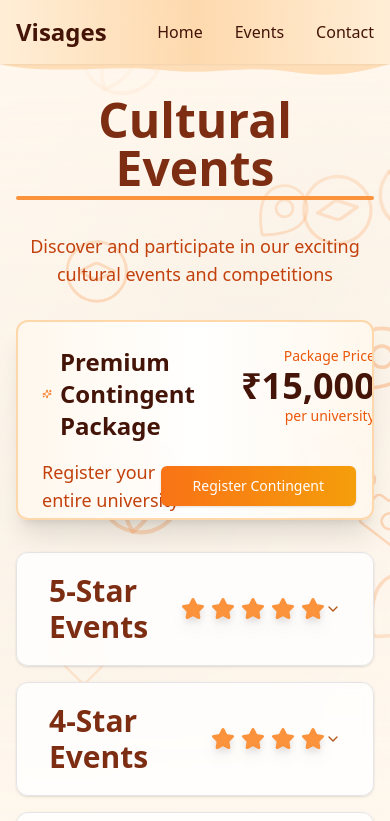
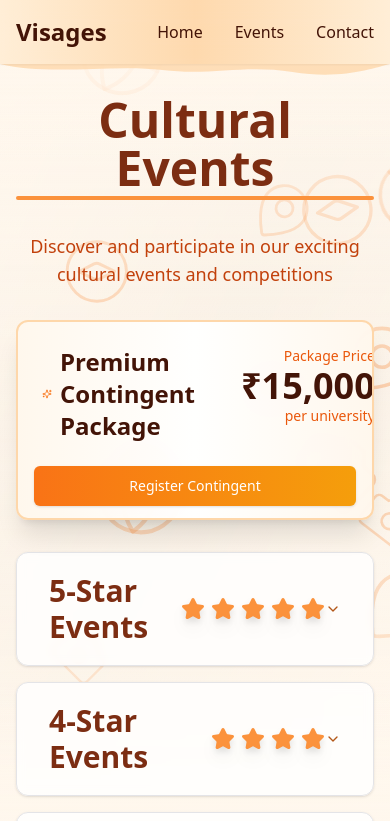
Before and after one commit to ammar-codeable/visages, a React (Vite) app: page /events in a window 390 px wide. Shown: the top 821 px of the page. Built offline with nearby package versions, Linux system fonts and the light colour scheme.

Commit message:
feat: enhance ContingentBanner layout for better responsiveness and mobile usability

```diff
--- a/src/components/ContingentBanner.tsx
+++ b/src/components/ContingentBanner.tsx
@@ -24,7 +24,7 @@ const PriceDisplay = () => (
 );
 
 const FeatureList = () => (
-  <div className="flex flex-wrap gap-6">
+  <div className="sm:flex-wrap gap-6 hidden sm:flex">
     {features.map(({ icon: Icon, text }) => (
       <div key={text} className="flex items-center gap-2 text-orange-600">
         <Icon className="h-5 w-5" />
@@ -68,7 +68,7 @@ const ContingentBanner = () => {
           <div className="flex h-full flex-1 flex-col justify-between pr-8">
             <div className="space-y-4">
               <PackageTitle />
-              <p className="text-lg text-orange-700">
+              <p className="text-lg text-orange-700 hidden sm:block">
                 Register your entire university contingent and unlock unlimited participation!
               </p>
             </div>
@@ -78,13 +78,15 @@ const ContingentBanner = () => {
         </div>
       </motion.div>
 
-      {/* Register Button */}
-      <Button
-        size="lg"
-        className="absolute bottom-3 right-4 bg-gradient-to-r from-orange-500 to-amber-500 px-8 text-white hover:from-orange-600 hover:to-amber-600"
-      >
-        Register Contingent
-      </Button>
+      {/* Register Button - Full width on mobile */}
+      <div className="absolute bottom-3 right-4 left-4 sm:left-auto">
+        <Button
+          size="lg"
+          className="w-full sm:w-auto bg-gradient-to-r from-orange-500 to-amber-500 px-8 text-white hover:from-orange-600 hover:to-amber-600"
+        >
+          Register Contingent
+        </Button>
+      </div>
     </motion.div>
   );
 };
```
